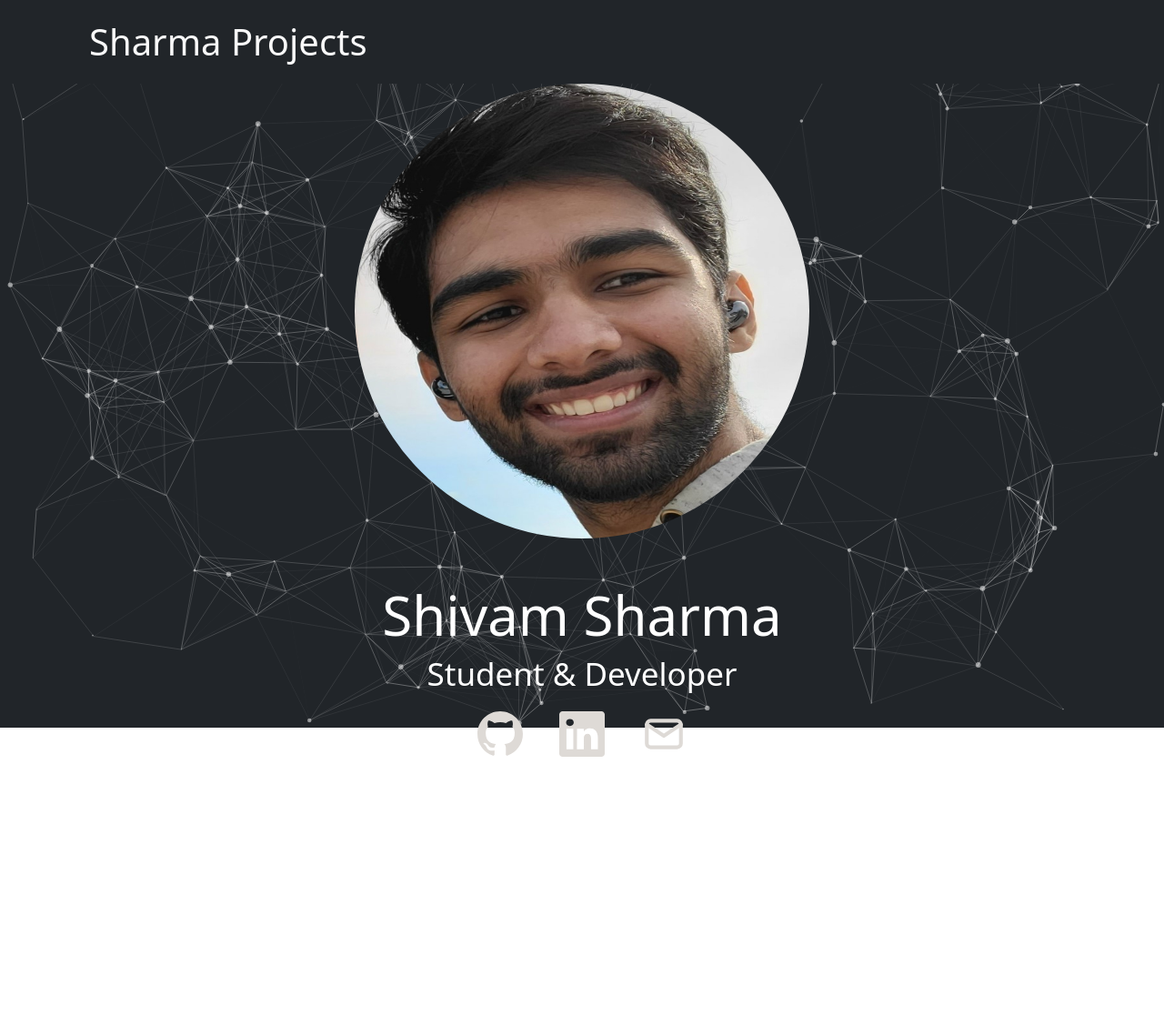
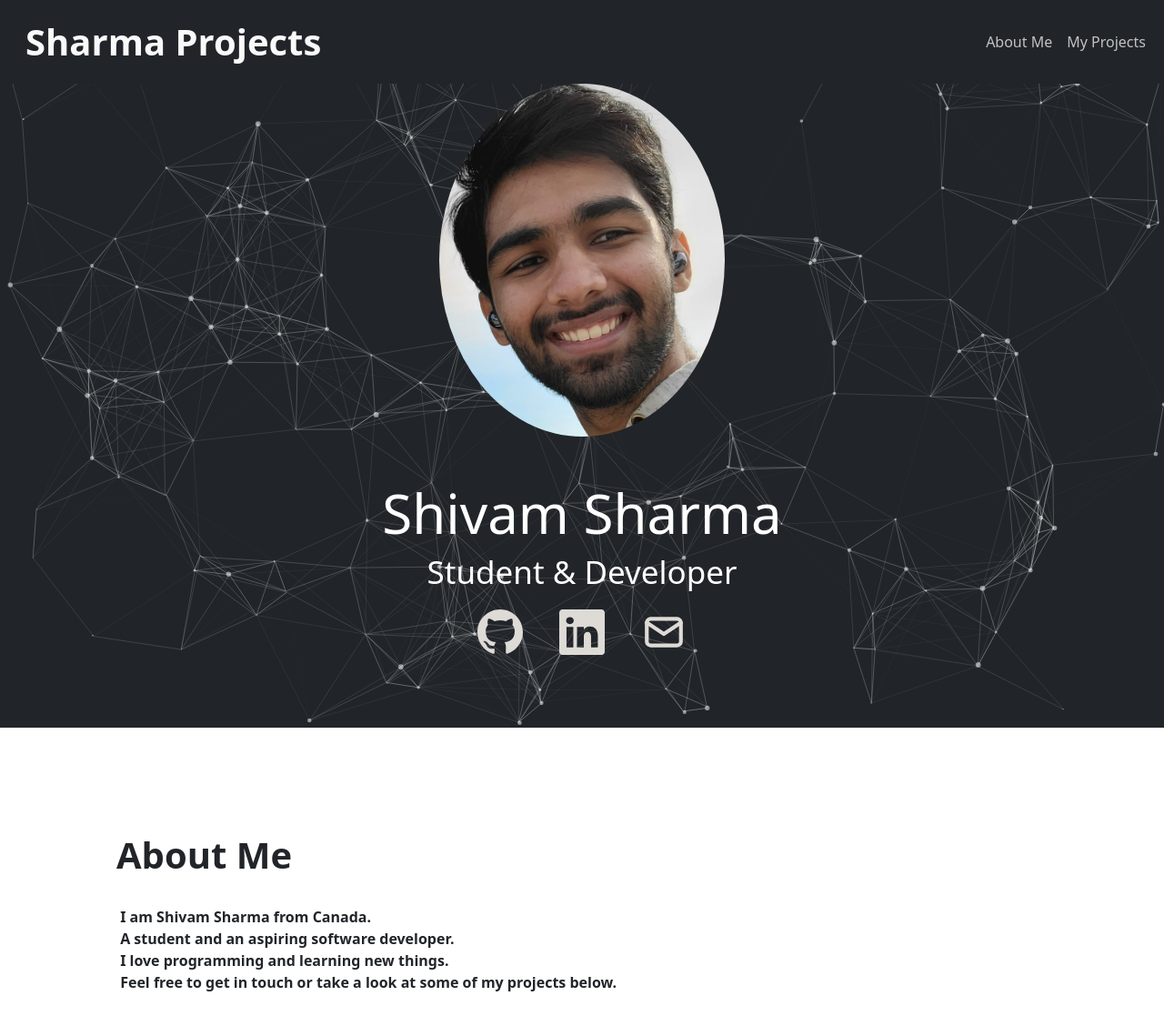
Before and after one commit to BlackMagician109/BlackMagician109.github.io, a plain HTML site: page index.html in a window 1280 px wide. Shown: the whole page at 91% size. Before the commit the page ends 852 px from the top, so only its background shows below. Drawn offline with nearby package versions, Linux system fonts and the light colour scheme; animation ran at ten frames a second.

Commit message:
Added about me and heading for projects.

```diff
--- a/index.html
+++ b/index.html
@@ -4,7 +4,15 @@
 <head>
     <meta charset="utf-8">
     <meta name="viewport" content="width=device-width, initial-scale=1.0, shrink-to-fit=no">
-    <title>Portfolio</title>
+    <title>My Portfolio</title>
+    <script type="application/ld+json">
+        {
+            "@context": "http://schema.org",
+            "@type": "WebSite",
+            "name": "Shivam's Portfolio",
+            "url": "https://sharmaprojects.com"
+        }
+    </script>
     <link rel="stylesheet" href="assets/bootstrap/css/bootstrap.min.css">
     <link rel="stylesheet" href="assets/css/animate.min.css">
     <link rel="stylesheet" href="assets/css/Navbar-Right-Links-icons.css">
@@ -15,18 +23,20 @@
 <body>
     <div id="particles-js" style="width: 100%;height: 100%;background: rgb(33,37,41,1);position: fixed;"><script src="https://cdn.jsdelivr.net/npm/particles.js@2.0.0/particles.js"></script></div>
     <div>
-        <nav class="navbar navbar-expand-md bg-dark py-3" data-bs-theme="dark" style="background: rgba(255,255,255,0);opacity: 1;">
-            <div class="container"><a class="navbar-brand d-flex align-items-center" href="#"></a><button data-bs-toggle="collapse" class="navbar-toggler" data-bs-target="#navcol-5"><span class="visually-hidden">Toggle navigation</span><span class="navbar-toggler-icon"></span></button>
-                <div class="collapse navbar-collapse" id="navcol-5"><a href="index.html" style="font-size: 40px;color: rgb(249,249,249);">Sharma Projects</a>
+        <nav class="navbar navbar-expand-md bg-dark py-3" data-bs-theme="dark" style="background: rgba(255,255,255,0);opacity: 1;" data-bs-smooth-scroll="true">
+            <div class="container-fluid"><a class="navbar-brand d-flex align-items-center" href="#"></a><button data-bs-toggle="collapse" class="navbar-toggler" data-bs-target="#navcol-5"><span class="visually-hidden">Toggle navigation</span><span class="navbar-toggler-icon"></span></button>
+                <div class="collapse navbar-collapse" id="navcol-5"><a href="index.html" style="font-size: 40px;color: rgb(249,249,249);font-weight: bold;">Sharma Projects</a>
                     <ul class="navbar-nav ms-auto">
                         <li class="nav-item"></li>
-                        <li class="nav-item"><a class="nav-link" href="#" style="color: rgba(255,255,255,0);">Second Item</a></li>
-                        <li class="nav-item"><a class="nav-link" href="#" style="color: rgba(255,255,255,0);">Third Item</a></li>
+                        <li class="nav-item"><a class="nav-link" href="#about_me" style="color: rgba(255,255,255,0.72);">About Me</a></li>
+                        <li class="nav-item"><a class="nav-link" href="#" style="color: rgba(255,255,255,0.72);">My Projects</a></li>
                     </ul>
                 </div>
             </div>
         </nav>
-        <div class="container"><img class="rounded-circle d-block mx-auto mb-5" src="assets/img/20210911_105959.jpg" width="500" height="500">
+    </div>
+    <div>
+        <div class="container-fluid" style="padding-bottom: 10%;"><img class="rounded-circle d-block mx-auto mb-5" src="assets/img/20210911_105959.jpg" width="500" height="500" style="height: 25%;width: 25%;">
             <h1 style="color: rgb(255,255,255);font-size: 60px;text-align: center;">Shivam Sharma</h1>
             <h2 class="font-weight-light mb-0" style="color: rgb(255,255,255);text-align: center;font-size: 35px;">Student &amp; Developer</h2>
             <div style="font-size: 30px;text-align: center;"><a href="https://github.com/BlackMagician109" target="_blank"><svg xmlns="http://www.w3.org/2000/svg" width="1em" height="1em" fill="currentColor" viewBox="0 0 16 16" class="bi bi-github" data-bss-disabled-mobile="true" data-bss-hover-animate="pulse" style="font-size: 50px;text-align: center;margin: 20px;filter: invert(100%);">
@@ -40,6 +50,17 @@
                     </svg></a></div>
         </div>
     </div>
+    <div>
+        <div class="container-fluid" id="about_me" style="background: #ffffff;text-align: left;padding-right: 10%;padding-left: 10%;">
+            <h1 style="font-weight: bold;"><br>About Me</h1>
+            <p style="font-weight: bold;"><br>&nbsp;I am Shivam Sharma from Canada.<br>&nbsp;A student and an aspiring software developer.<br>&nbsp;I love programming and learning new things.<br>&nbsp;Feel free to get in touch or take a look at some of my projects below.<br><br></p>
+        </div>
+    </div>
+    <div>
+        <div class="container-fluid" id="my_projects" style="background: rgba(255,255,255,0);color: rgb(255,255,255);">
+            <h1 style="text-align: center;"><br>My Projects<br><br></h1>
+        </div>
+    </div>
     <script src="assets/bootstrap/js/bootstrap.min.js"></script>
     <script src="assets/js/bs-init.js"></script>
     <script src="assets/js/ParticleJs-Customizable-Background-Particles.js"></script>
```
